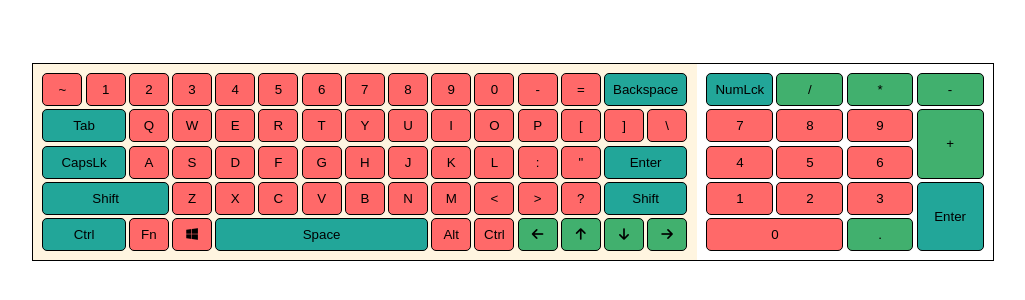
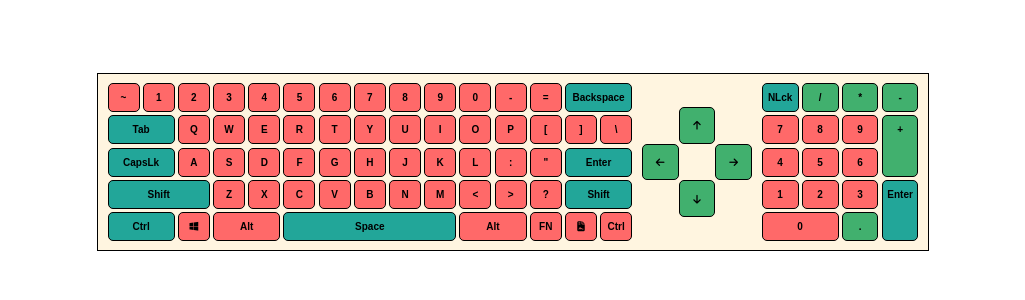
Before and after one commit to robynainsley21/keyboard, a plain HTML site: page index.html in a window 1280 px wide. Shown: the part 238-538 px from the top of the page, without its empty margins (127-1152 px from the left). Drawn offline with Linux system fonts and the light colour scheme.

Commit message:
Rearrange buttons

```diff
--- a/css/styles.css
+++ b/css/styles.css
@@ -41,24 +41,28 @@ button{
     border-radius: 5px;
     border: 1px solid;
     position: relative;
-}
+    font-size: 10px;
+    display: flex;
+    justify-content: center;
+    font-weight: bold;
 
-button:hover{
- background-color: var(--secondary-light);
+    &&:hover{
+        background-color: var(--secondary-light);
+    }
 }
 
 /* main keyboard */
 #keyboard-wrapper{
     border: 1px solid;
     display: flex;
+    background-color: var(--primary);
 }
 
 #main-container{
     display: grid;
-    grid-template-columns: repeat(15, 1fr);
+    grid-template-columns: repeat(15, 2rem);
     gap: .2rem;
     padding: .6rem;
-    background-color: var(--primary);
 }
 
 .tab{
@@ -82,7 +86,7 @@ button:hover{
 }
 
 .space{
-    grid-column: 5 / span 5;
+    grid-column: 6 / span 5;
 }
 
 .control-left{
@@ -95,16 +99,57 @@ button:hover{
 
 .special-button{
     background-color: var(--complimentary);
+
+    &&:hover{
+        background-color: var(--complimentary-light);
+    }
 }
 
-.special-button:hover{
-    background-color: var(--complimentary-light);
+.alt-btn-1{
+    grid-column: 4 / 6;
+}
+
+.alt-btn-2{
+    grid-column: 11 / 13;
+}
+
+/* arrow controls */
+#controls{
+    display: grid;
+    grid-template-columns: repeat(3, 2.3rem);
+    grid-template-rows: repeat(3, 2.3rem);
+    margin: auto;
+}
+
+#controls > button{
+    display: flex;
+    align-items: center;
+}
+
+.left{
+    grid-column: 1 / 2;
+    grid-row: 2 / 3 ;
+}
+
+.up{
+    grid-column: 2 / 3;
+    grid-row: 1 / 2;
+}
+
+.right{
+    grid-column: 3 / 4;
+    grid-row: 2 / 3;
+}
+
+.down{
+    grid-column: 2 / 3;
+    grid-row: 3 / 4;
 }
 
 /* keypad */
 #keypad{
     display: grid;
-    grid-template-columns: repeat(4, 1fr);
+    grid-template-columns: repeat(4, 2.3rem);
     grid-template-rows: 5;
     gap: .2rem;
     margin: .6rem;
@@ -121,9 +166,5 @@ button:hover{
 }
 
 .zero-btn{
-    grid-column: 1 / span 2;
+    grid-column: 1 / 3;
 }
-
-#keypad > button{
-    min-width: 2rem;
-}
--- a/index.html
+++ b/index.html
@@ -80,18 +80,30 @@
 
         <!-- fifth row -->
         <button class="control-left special-button">Ctrl</button>
-        <button>Fn</button>
         <button><i class="fa-brands fa-windows"></i></button>
+        <button class="alt-btn-1">Alt</button>
         <button class="space special-button">Space</button>
-        <button>Alt</button>
+        <button class="alt-btn-2">Alt</button>
+        <button>FN</button>
+        <button><i class="fa-solid fa-file-contract"></i></button>
         <button>Ctrl</button>
-        <button class="left arrow green-bg"><i class="fa-solid fa-arrow-left"></i></button>
-        <button class="up arrow green-bg"><i class="fa-solid fa-arrow-up"></i></button>
-        <button class="down arrow green-bg"><i class="fa-solid fa-arrow-down"></i></button>
-        <button class="right arrow green-bg"><i class="fa-solid fa-arrow-right"></i></button>
+      </div>
+      <div id="controls">
+        <button class="left arrow green-bg">
+          <i class="fa-solid fa-arrow-left"></i>
+        </button>
+        <button class="up arrow green-bg">
+          <i class="fa-solid fa-arrow-up"></i>
+        </button>
+        <button class="down arrow green-bg">
+          <i class="fa-solid fa-arrow-down"></i>
+        </button>
+        <button class="right arrow green-bg">
+          <i class="fa-solid fa-arrow-right"></i>
+        </button>
       </div>
       <div id="keypad">
-        <button class="num-lock special-button">NumLck</button>
+        <button class="num-lock special-button">NLck</button>
         <button class="green-bg">/</button>
         <button class="green-bg">*</button>
         <button class="green-bg">-</button>
@@ -109,7 +121,6 @@
         <button class="green-bg">.</button>
         <button class="enter-btn special-button">Enter</button>
       </div>
-
     </div>
   </body>
 </html>
```
